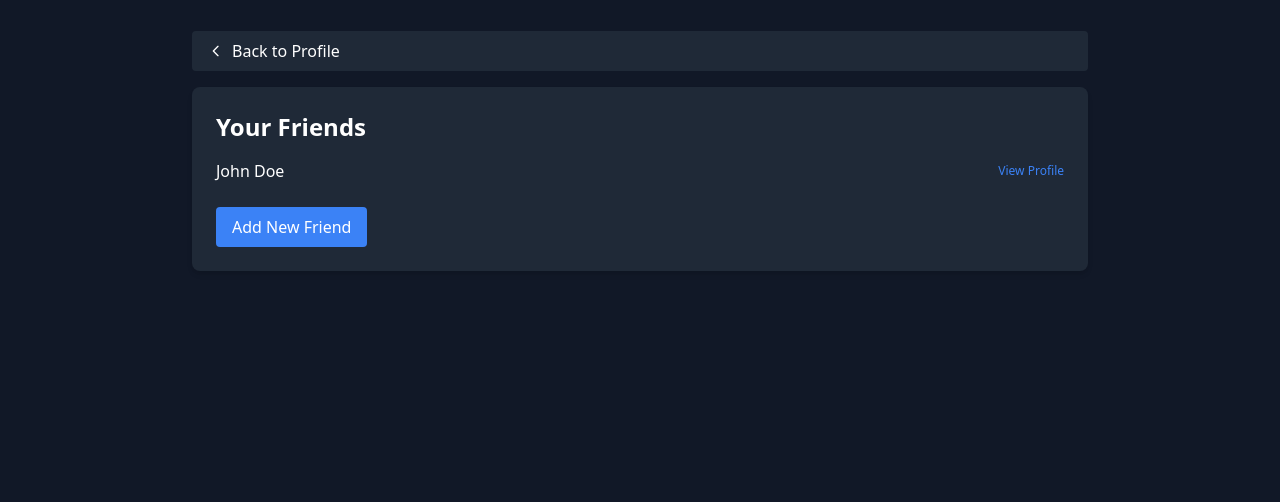
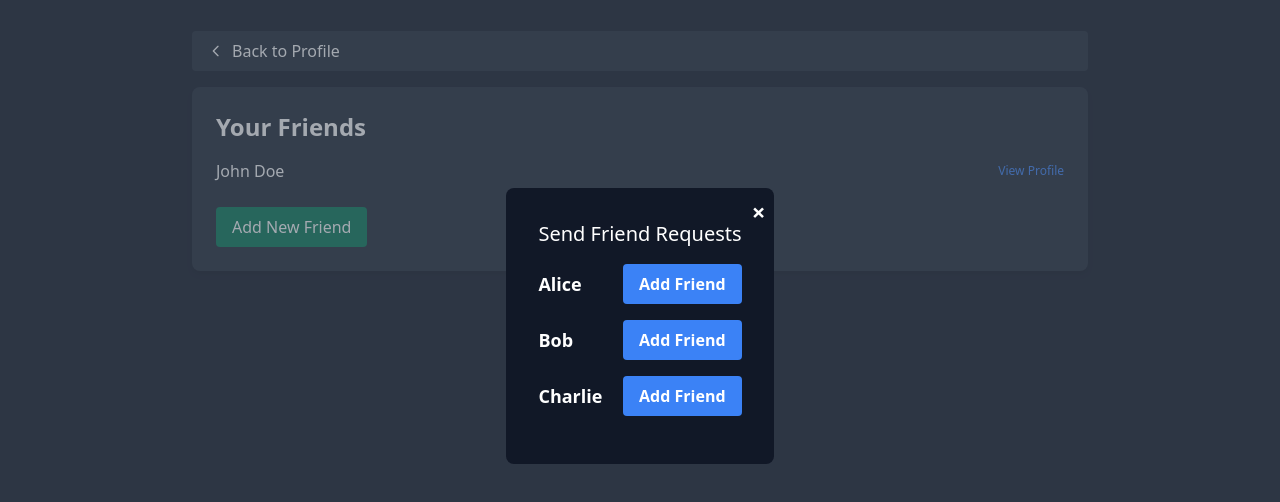
Before and after one commit to PetrVorlos35/projekt2, a website: page public/friends.html in a window 1280 px wide. Both pictures are taken after a click on the button "Add New Friend". Shown: the part 74-576 px from the top of the page. Drawn offline with nearby package versions, Linux system fonts and the light colour scheme; no server answers.

Commit message:
nejaky popupy

```diff
--- a/public/friends.html
+++ b/public/friends.html
@@ -51,7 +51,7 @@
           <!-- Repeat for each friend -->
         </div>
         <div class="mt-6">
-          <button class="bg-blue-500 text-white py-2 px-4 rounded hover:bg-blue-400">
+          <button class="bg-green-700 text-white py-2 px-4 rounded hover:bg-green-800" onclick="togglePopup()">
             Add New Friend
           </button>
         </div>
@@ -60,10 +60,16 @@
   </div>
 
 </div>
+
+<div id="popup" class="fixed inset-0 bg-gray-600 bg-opacity-50 flex justify-center items-center hidden">
+    <div class="bg-gray-900 rounded-lg p-8 relative text-center">
+      <button onclick="togglePopup()" class="absolute top-0 right-0 mt-2 mr-2 text-white text-2xl font-bold">&times;</button>
+      <h2 class="text-xl text-white mb-4">Send Friend Requests</h2>
+      <div id="userList" class="text-white"></div>
+    </div>
+  </div>
+
 <script>
-
-
-
     let idUser;
 
     fetch('/get-user-info')
@@ -87,6 +93,44 @@
     .catch(error => {
         console.error('There has been a problem with your fetch operation:', error);
     });
+
+    function togglePopup() {
+        const popup = document.getElementById('popup');
+        popup.classList.toggle('hidden');
+        displayUsers();
+    }
+
+    let users = [
+        { name: "Alice", userId: 1 },
+        { name: "Bob", userId: 2 },
+        { name: "Charlie", userId: 3 }
+    ];
+
+    function displayUsers() {
+        let userList = document.getElementById("userList");
+        userList.innerHTML = ''; // Clear the current list
+        users.forEach(user => {
+            let userDiv = document.createElement('div');
+            userDiv.classList.add('flex', 'justify-between', 'items-center', 'mb-4');
+
+            let userNameSpan = document.createElement('span');
+            userNameSpan.textContent = user.name;
+            userNameSpan.classList.add('text-lg', 'font-bold');
+
+            let addButton = document.createElement('button');
+            addButton.textContent = 'Add Friend';
+            addButton.classList.add('py-2', 'px-4', 'bg-blue-500', 'text-white', 'font-bold', 'rounded', 'hover:bg-blue-700');
+            addButton.onclick = function() { sendFriendRequest(user.userId); };
+
+            userDiv.appendChild(userNameSpan);
+            userDiv.appendChild(addButton);
+
+            userList.appendChild(userDiv);
+        });
+    }
+
+
+
     </script>
 </body>
 </html>
```
Also changed, not shown: public/index.html (+3 -2 lines).
